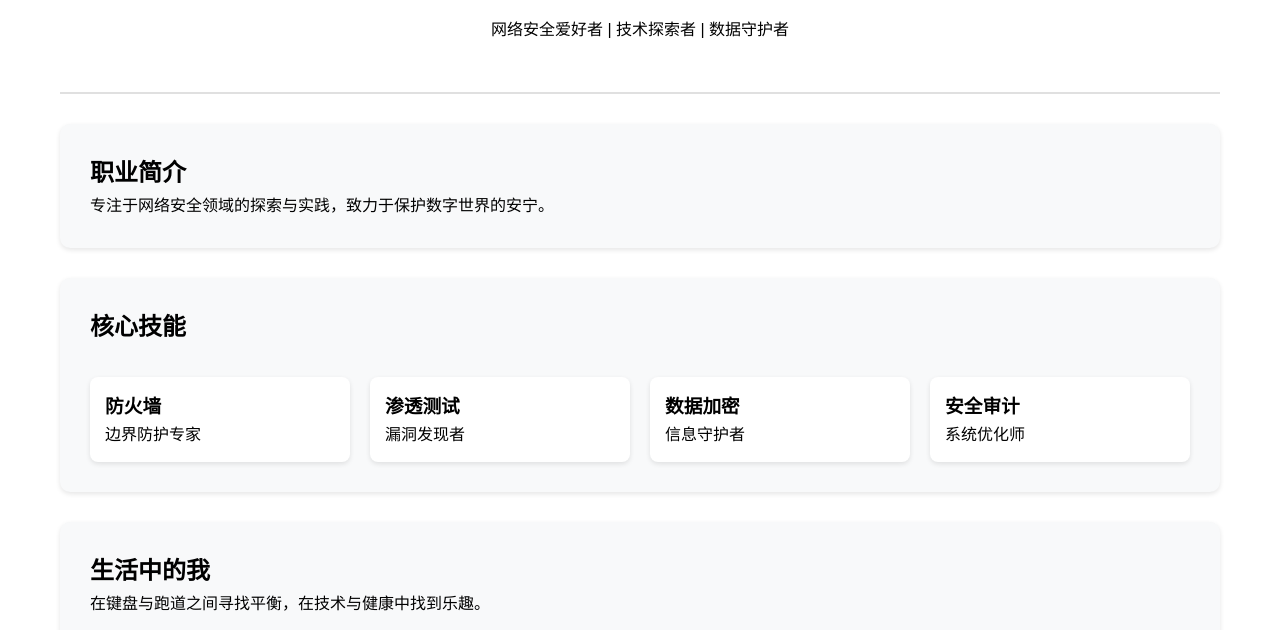
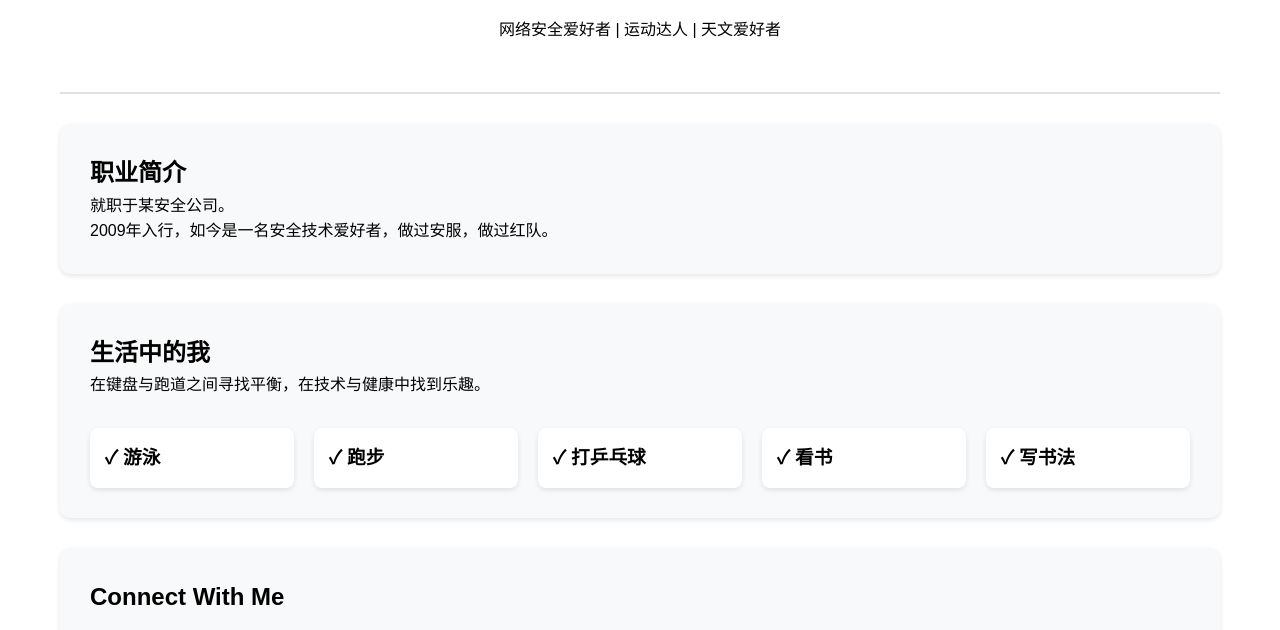
Before and after one commit to zzgxpyy/zzgxpyy.github.io, a plain HTML site: page index.html in a window 1280 px wide. Shown: the part 170-800 px from the top of the page. Drawn offline with Linux system fonts and the light colour scheme.

Commit message:
Update index.html

```diff
--- a/index.html
+++ b/index.html
@@ -3,7 +3,7 @@
 <head>
     <meta charset="UTF-8">
     <meta name="viewport" content="width=device-width, initial-scale=1.0">
-    <title>About Me - 网络安全专家</title>
+    <title>About Me - 网络安全技术爱好者</title>
     <style>
         * {
             margin: 0;
@@ -99,35 +99,17 @@
     <div class="container">
         <div class="header">
             <h1>≡ [About Me] ≡</h1>
-            <p>网络安全爱好者 | 技术探索者 | 数据守护者</p>
+            <p>网络安全爱好者 | 运动达人 | 天文爱好者</p>
         </div>
 
         <div class="section">
             <h2>职业简介</h2>
-            <p>专注于网络安全领域的探索与实践，致力于保护数字世界的安宁。</p>
+            <p>就职于某安全公司。</p>
+            <p>2009年入行，如今是一名安全技术爱好者，做过安服，做过红队。</p>
+
         </div>
 
-        <div class="section">
-            <h2>核心技能</h2>
-            <div class="skills">
-                <div class="skill-item">
-                    <h3>防火墙</h3>
-                    <p>边界防护专家</p>
-                </div>
-                <div class="skill-item">
-                    <h3>渗透测试</h3>
-                    <p>漏洞发现者</p>
-                </div>
-                <div class="skill-item">
-                    <h3>数据加密</h3>
-                    <p>信息守护者</p>
-                </div>
-                <div class="skill-item">
-                    <h3>安全审计</h3>
-                    <p>系统优化师</p>
-                </div>
-            </div>
-        </div>
+
 
         <div class="section">
             <h2>生活中的我</h2>
@@ -145,15 +127,17 @@
                 <div class="hobby-item">
                     <h3>✓ 看书</h3>
                 </div>
+                <div class="hobby-item">
+                    <h3>✓ 写书法</h3>
+                </div>
             </div>
         </div>
 
         <div class="section">
             <h2>Connect With Me</h2>
             <div class="contact">
-                <a href="mailto:your.email@example.com">邮箱</a>
-                <a href="https://github.com/yourusername">GitHub</a>
-                <a href="https://linkedin.com/yourusername">LinkedIn</a>
+                <a href="mailto:root@pentestbox.net">邮箱</a>
+                <a href="https://github.com/">GitHub</a>
             </div>
         </div>
     </div>
```
